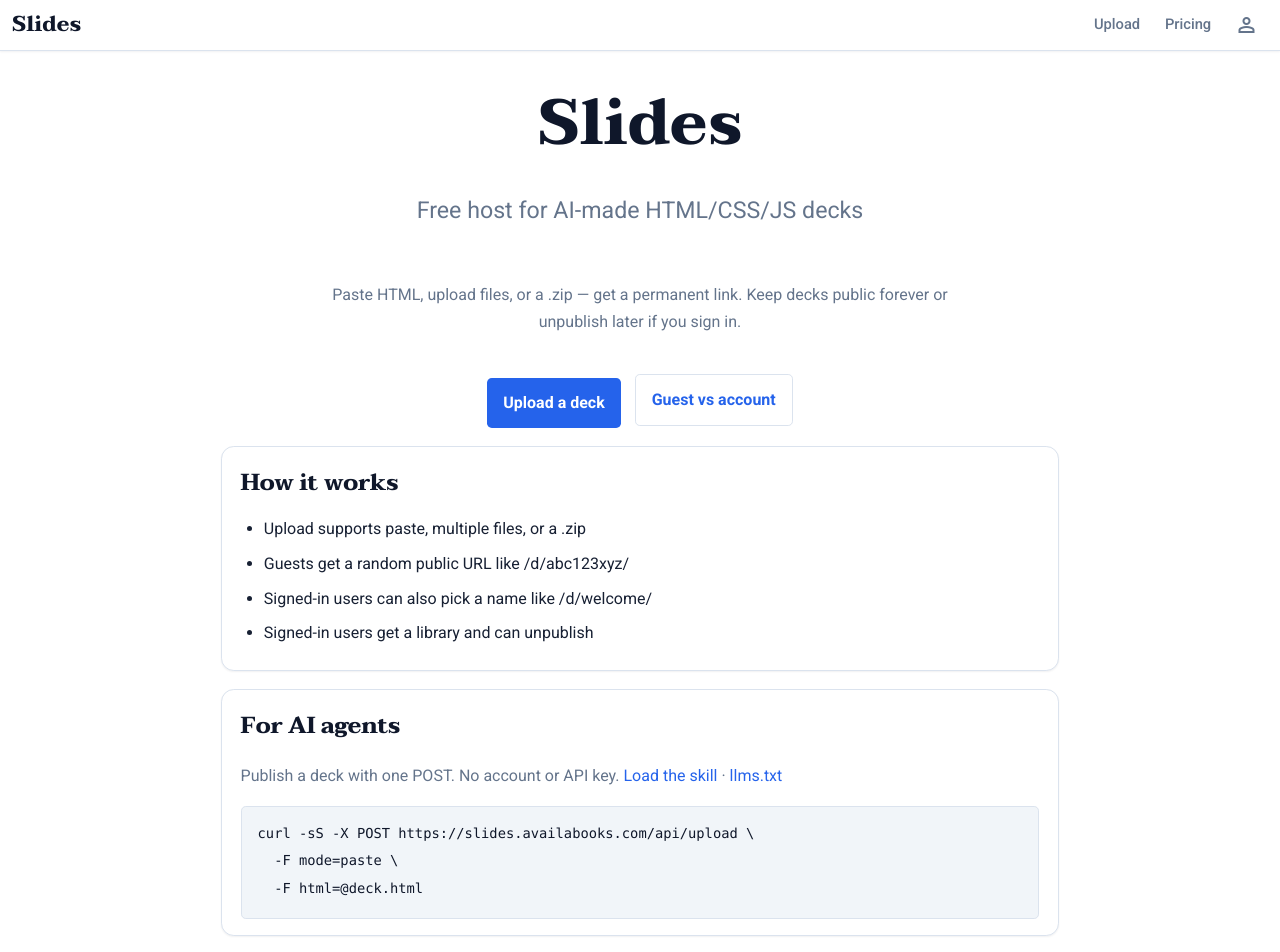
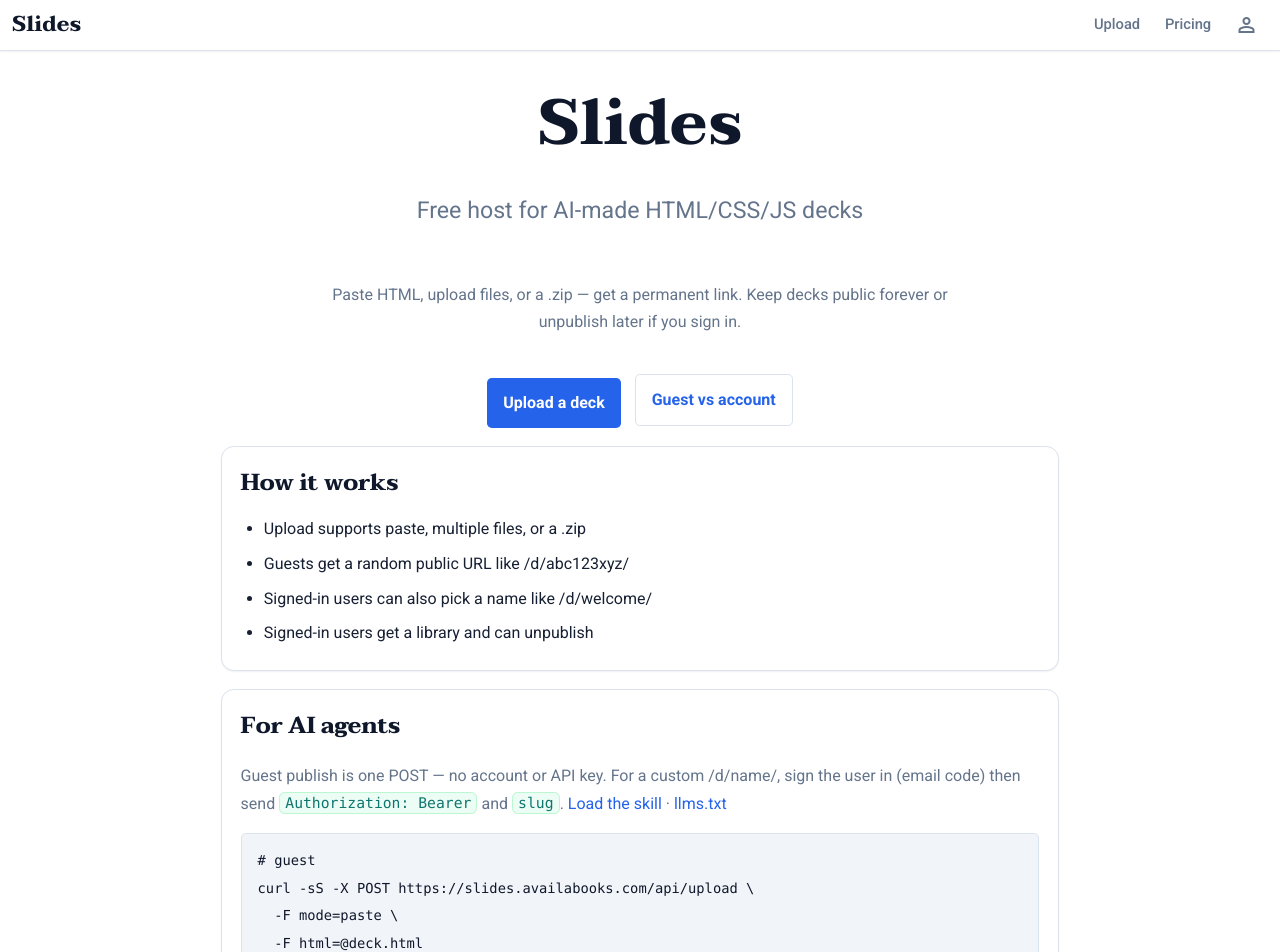
Before and after one commit to availabooks/slides, a React (Vite) app in the folder web/: page / in a window 1280 px wide. Shown: the top 952 px of the page. Built offline with nearby package versions, Linux system fonts and the light colour scheme; no server answers.

Commit message:
Allow authenticated CLI and skill uploads with custom slugs.

```diff
--- a/package.json
+++ b/package.json
@@ -3,12 +3,16 @@
   "version": "0.1.0",
   "private": true,
   "type": "module",
+  "bin": {
+    "slides": "./bin/slides.mjs"
+  },
   "scripts": {
     "dev": "wrangler dev --local",
     "build:web": "vite build --config web/vite.config.ts",
     "build:types": "tsc -p tsconfig.json --noEmit",
     "build": "npm run build:web && npm run build:types",
     "preview": "serve dist",
+    "slides": "node bin/slides.mjs",
     "format": "prettier --write ."
   },
   "dependencies": {
--- a/web/src/pages/Home.tsx
+++ b/web/src/pages/Home.tsx
@@ -30,16 +30,23 @@ export default function Home() {
       <div className="card">
         <h2 className="h2">For AI agents</h2>
         <p className="muted">
-          Publish a deck with one POST. No account or API key.{' '}
+          Guest publish is one POST — no account or API key. For a custom
+          /d/name/, sign the user in (email code) then send{' '}
+          <code>Authorization: Bearer</code> and <code>slug</code>.{' '}
           <a href="/skills/slides/SKILL.md">Load the skill</a>
           {' · '}
           <a href="/llms.txt">llms.txt</a>
         </p>
         <pre className="agent-snippet">
           <code>
-            {`curl -sS -X POST https://slides.availabooks.com/api/upload \\
+            {`# guest
+curl -sS -X POST https://slides.availabooks.com/api/upload \\
   -F mode=paste \\
-  -F html=@deck.html`}
+  -F html=@deck.html
+
+# custom URL (after Magic Auth verify)
+npx slides login --email you@example.com
+npx slides upload deck.html --slug my-talk`}
           </code>
         </pre>
       </div>
```
Also changed, not shown: llms.txt, 2 other files (tests, documents, lock files or other folders).
